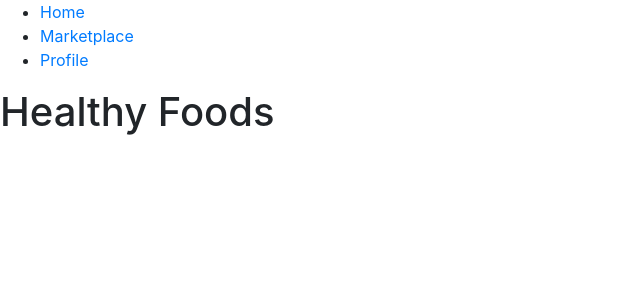
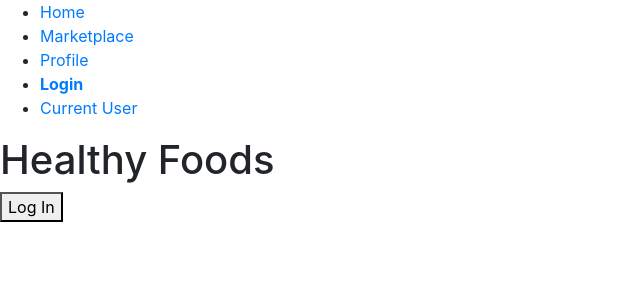
Before and after one commit to 4-Tenacious-Tasman/HealthyFood, a React app: page /login in a window 1280 px wide. Shown: the top 300 px of the page, without its empty margins (0-640 px from the left). Built offline with nearby package versions, Linux system fonts and the light colour scheme; the HTML template or start-up script is replaced by a standard one.

Commit message:
Implement basic user login authentication with auth0

```diff
--- a/client/src/component/Main.jsx
+++ b/client/src/component/Main.jsx
@@ -1,15 +1,25 @@
 import React from 'react';
-import { NavLink, Switch, Route } from 'react-router-dom';
+import { NavLink, Switch, Route, Redirect } from 'react-router-dom';
 import HomePage from './homepage/HomePage.jsx'
 import FarmersMarket from './marketplace/FarmersMarket.jsx'
 import UserProfile from './userinfo/UserProfile.jsx';
+import Login from './login/Login.jsx';
+import Profile from './login/Profile.jsx';
+import { useAuth0 } from "@auth0/auth0-react";
 
- const Main = () => (
-  <Switch>
-    <Route exact path='/' component={HomePage}></Route>
-    <Route exact path='/marketplace' component={FarmersMarket}></Route>
-    <Route exact path='/userprofile' component={UserProfile}></Route>
-  </Switch>
-);
+ const Main = () => {
+
+  const { user, isAuthenticated, isLoading } = useAuth0()
+
+  return(
+    <Switch>
+      <Route exact path='/' component={HomePage}></Route>
+      <Route exact path='/marketplace' component={FarmersMarket}></Route>
+      <Route exact path='/userprofile' component={UserProfile}>{isAuthenticated ? <Redirect to='/userprofile' /> : <Redirect to='/login' />}</Route>
+      <Route exact path='/login' component={Login}></Route>
+      <Route exact path='/profile' component={Profile}></Route>
+    </Switch>
+  )
+  };
 
 export default Main;
--- a/client/src/component/homepage/Navigation.jsx
+++ b/client/src/component/homepage/Navigation.jsx
@@ -7,6 +7,8 @@ const Navigation = () => (
       <li><NavLink exact to='/' activeStyle={{fontWeight: "bold"}}>Home</NavLink></li>
       <li><NavLink exact to='/marketplace' activeStyle={{fontWeight: "bold"}}>Marketplace</NavLink></li>
       <li><NavLink exact to='/userprofile' activeStyle={{fontWeight: "bold"}}>Profile</NavLink></li>
+      <li><NavLink exact to='/login' activeStyle={{fontWeight: "bold"}}>Login</NavLink></li>
+      <li><NavLink exact to='/profile' activeStyle={{fontWeight: "bold"}}>Current User</NavLink></li>
     </ul>
   </nav>
 );
--- a/client/src/component/login/Login.jsx
+++ b/client/src/component/login/Login.jsx
@@ -1,18 +1,16 @@
 import React from 'react';
+import LoginButton from './LoginButton.jsx';
+import LogoutButton from './LogoutButton.jsx';
+import { useAuth0 } from "@auth0/auth0-react";
 
-class Login extends React.Component {
-  constructor(props) {
-    super(props);
-    this.state = {
-
-    }
-  }
-
-  render() {
-    return (
-      <p>login</p>
-    )
-  }
+const Login = (props) => {
+  const { user, isLoading, isAuthenticated } = useAuth0()
+  return (
+      <div>
+        { !isAuthenticated && <LoginButton /> }
+        { isAuthenticated && <LogoutButton /> }
+      </div>
+  )
 }
 
 export default Login;
--- /dev/null
+++ b/client/src/component/login/LoginButton.jsx
@@ -0,0 +1,10 @@
+import React from "react";
+import { useAuth0 } from "@auth0/auth0-react";
+
+const LoginButton = () => {
+  const { loginWithRedirect } = useAuth0();
+
+  return <button onClick={() => loginWithRedirect()}>Log In</button>;
+};
+
+export default LoginButton;
--- /dev/null
+++ b/client/src/component/login/LogoutButton.jsx
@@ -0,0 +1,14 @@
+import React from "react";
+import { useAuth0 } from "@auth0/auth0-react";
+
+const LogoutButton = () => {
+  const { logout } = useAuth0();
+
+  return (
+    <button onClick={() => logout({ returnTo: window.location.origin })}>
+      Log Out
+    </button>
+  );
+};
+
+export default LogoutButton;
--- /dev/null
+++ b/client/src/component/login/Profile.jsx
@@ -0,0 +1,23 @@
+import React from "react";
+import { useAuth0 } from "@auth0/auth0-react";
+
+const Profile = () => {
+  const { user, isAuthenticated, isLoading } = useAuth0();
+
+  if (isLoading) {
+    return <div>Loading ...</div>;
+  }
+
+  return (
+    isAuthenticated && (
+      <div>
+        <img src={user.picture} alt={user.name} />
+        <h2>{user.name}</h2>
+        <p>{user.email}</p>
+        <p>{user.id}</p>
+      </div>
+    )
+  );
+};
+
+export default Profile;
--- a/client/src/index.jsx
+++ b/client/src/index.jsx
@@ -3,11 +3,17 @@ import ReactDOM from 'react-dom';
 import 'bootstrap/dist/css/bootstrap.min.css';
 import App from './component/App.jsx';
 import { BrowserRouter } from 'react-router-dom';
-
+import { Auth0Provider } from '@auth0/auth0-react';
 
 
 ReactDOM.render((
-  <BrowserRouter>
-    <App/>
-  </BrowserRouter>
+    <Auth0Provider
+      domain="dev-4s-y99dk.us.auth0.com"
+      clientId="PsytfJjp5lrzN6wvoRn1WEi3ftK1fSxH"
+      redirectUri={window.location.origin}
+    >
+      <BrowserRouter>
+        <App/>
+      </BrowserRouter>
+    </Auth0Provider>
 ), document.getElementById('app'));
--- a/package.json
+++ b/package.json
@@ -19,6 +19,7 @@
   },
   "homepage": "https://github.com/4-Tenacious-Tasman/HealthyFood#readme",
   "dependencies": {
+    "@auth0/auth0-react": "^1.4.0",
     "axios": "^0.21.1",
     "bootstrap": "^4.6.0",
     "css-loader": "^5.2.0",
```
Also changed, not shown: 1 other file (tests, documents, lock files or other folders).
